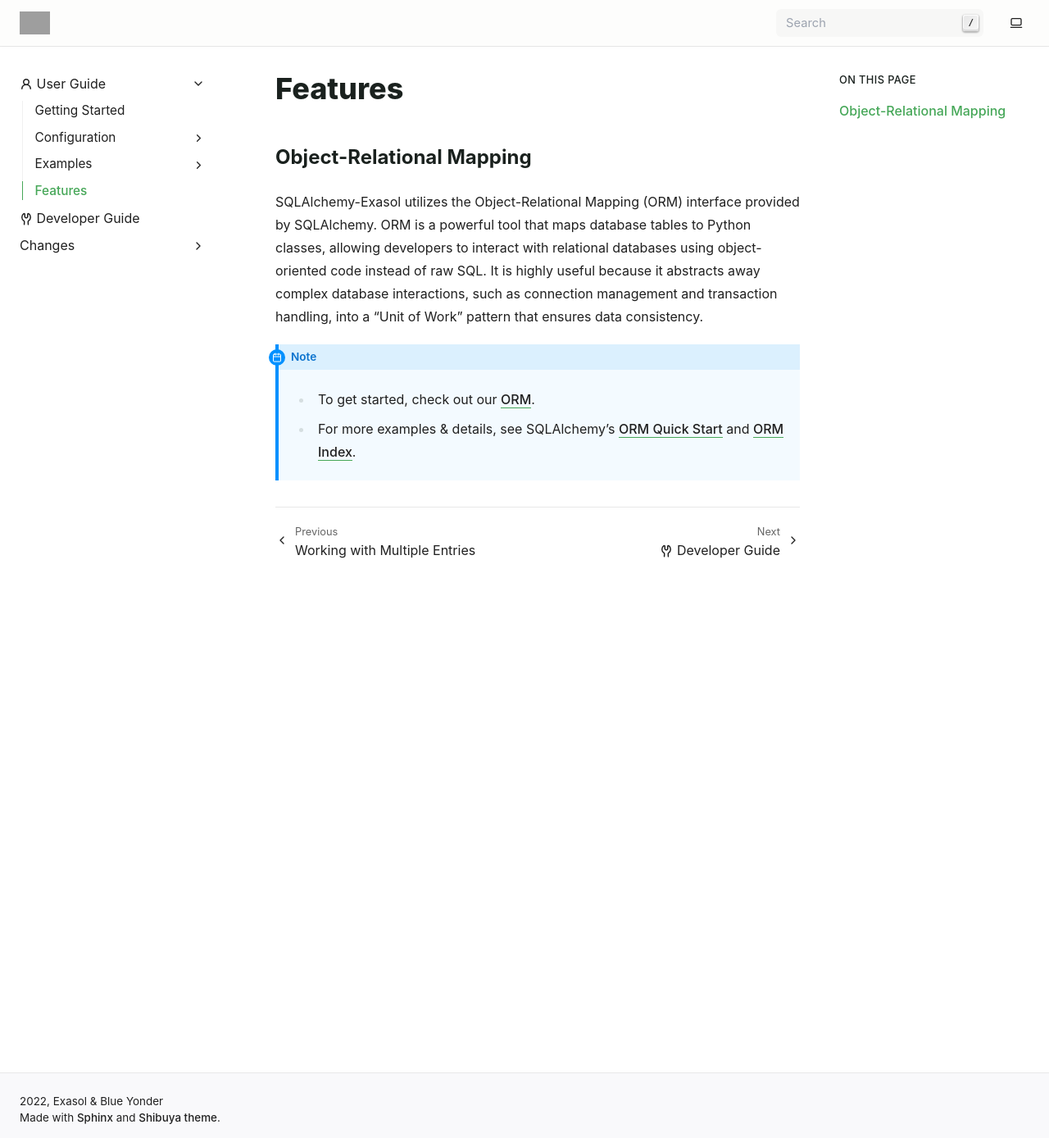
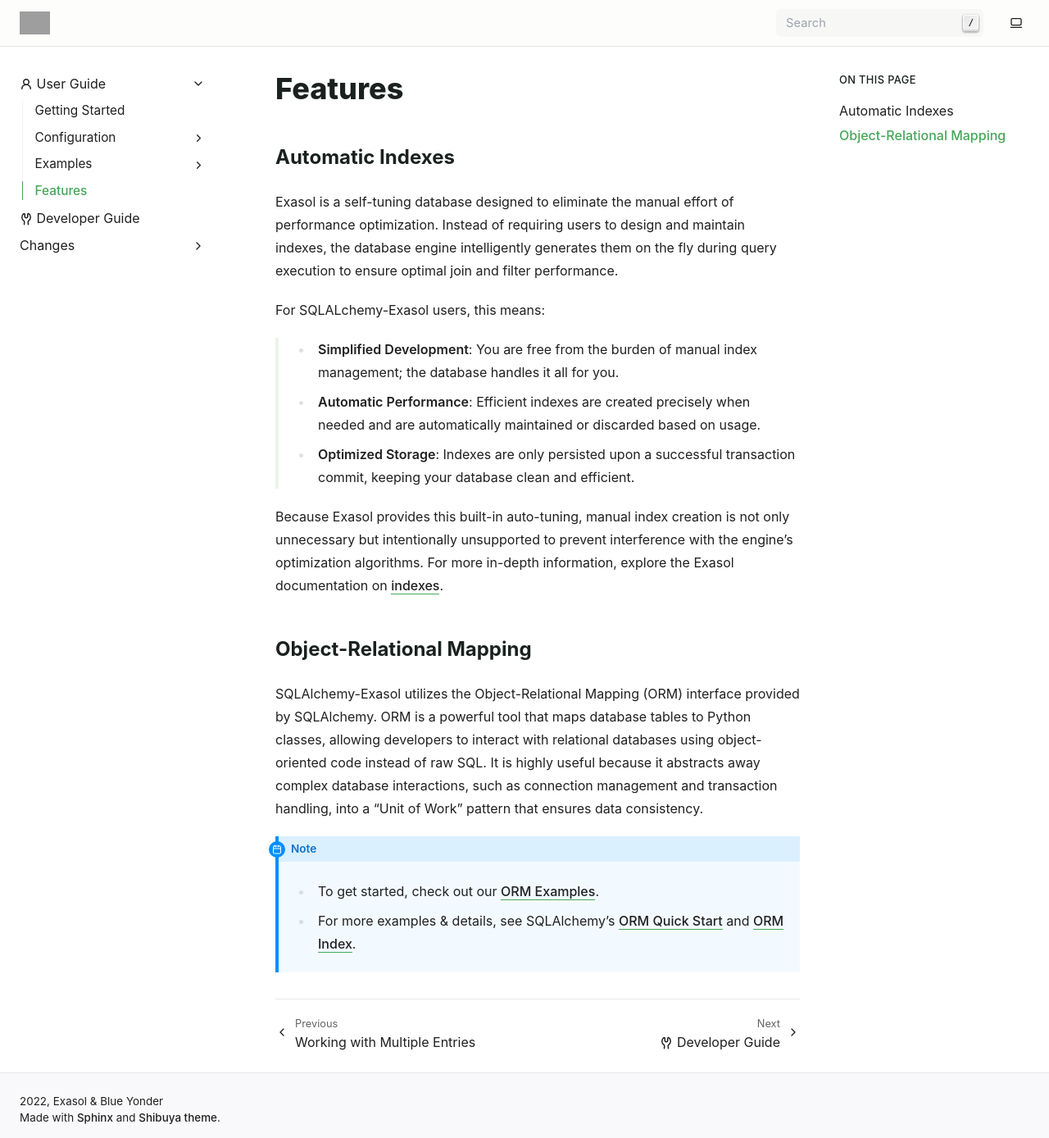
Before and after one commit to exasol/sqlalchemy-exasol, a Sphinx documentation site: the page built from doc/user_guide/features/index.rst, in a window 1280 px wide and 1388 px high. Shown: the whole window at 82% size. Built offline with Sphinx 7.4.7, drawn with Linux system fonts in a browser that asks for light colours; grey boxes are pictures that could not be loaded.

Commit message:
Add information about indexes

```diff
--- a/doc/user_guide/features/index.rst
+++ b/doc/user_guide/features/index.rst
@@ -2,6 +2,28 @@
 
 Features
 ========
+
+Automatic Indexes
+-----------------
+
+Exasol is a self-tuning database designed to eliminate the manual effort of performance
+optimization. Instead of requiring users to design and maintain indexes, the database
+engine intelligently generates them on the fly during query execution to ensure optimal
+join and filter performance.
+
+For SQLALchemy-Exasol users, this means:
+
+    * **Simplified Development**: You are free from the burden of manual index
+      management; the database handles it all for you.
+    * **Automatic Performance**: Efficient indexes are created precisely when needed and
+      are automatically maintained or discarded based on usage.
+    * **Optimized Storage**: Indexes are only persisted upon a successful transaction
+      commit, keeping your database clean and efficient.
+
+Because Exasol provides this built-in auto-tuning, manual index creation is not only
+unnecessary but intentionally unsupported to prevent interference with the engine's
+optimization algorithms. For more in-depth information, explore the Exasol documentation
+on `indexes <https://docs.exasol.com/db/latest/performance/indexes.htm>`__.
 
 .. _orm:
 
@@ -17,7 +39,7 @@
 
 .. note::
 
-    * To get started, check out our :ref:`examples_orm`.
+    * To get started, check out our :ref:`ORM Examples <examples_orm>`.
     * For more examples & details, see SQLAlchemy's
       `ORM Quick Start <https://docs.sqlalchemy.org/en/20/orm/quickstart.html>`__
       and `ORM Index <https://docs.sqlalchemy.org/en/20/orm/index.html>`__.
```
